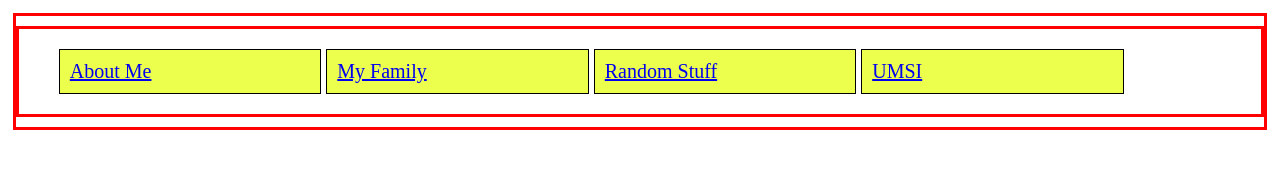
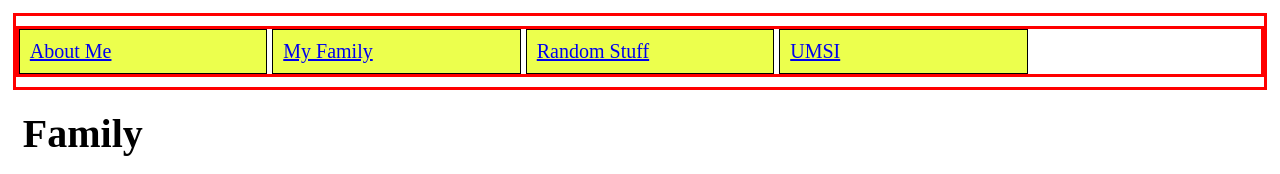
Before and after one commit to riced1995/hw1-w24, a plain HTML site: page family.html in a window 1280 px wide. Shown: the top 174 px of the page. Drawn offline with Linux system fonts and the light colour scheme.

Commit message:
Update family.html

```diff
--- a/family.html
+++ b/family.html
@@ -1,15 +1,15 @@
 <!DOCTYPE html>
 <html lang="en">
-
 <head>
-	<!--  TIP
-	You will find any errors from the head section using the console. -->
 	<meta charset="UTF-8">
 	<meta name="viewport" content="width=device-width, initial-scale=1.0">
+	<!-- Link to the favicon image -->
 	<link rel="icon" href="images/favicon.ico">
-	<link rel="stylesheet" href="css/rest.css">
+	<!-- Link to the reset file -->
+	<link rel="stylesheet" href="css/reset.css">
+	<!-- Link to the stylesheet -->
 	<link rel="stylesheet" href="css/style.css">
-	<title>Family Page</title>
+	<title>About Me</title>
 </head>
 <body>
 	<header>
```
